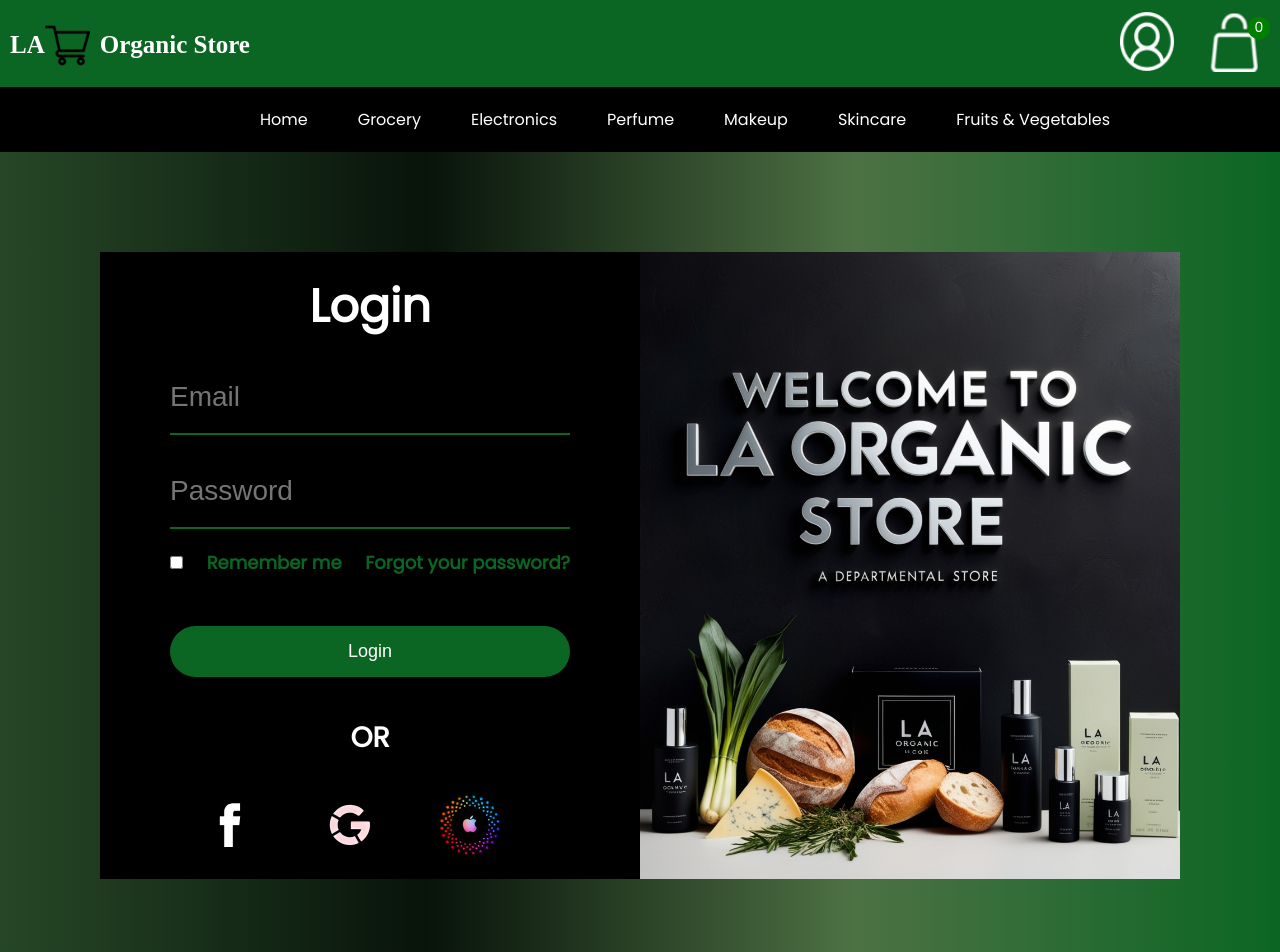
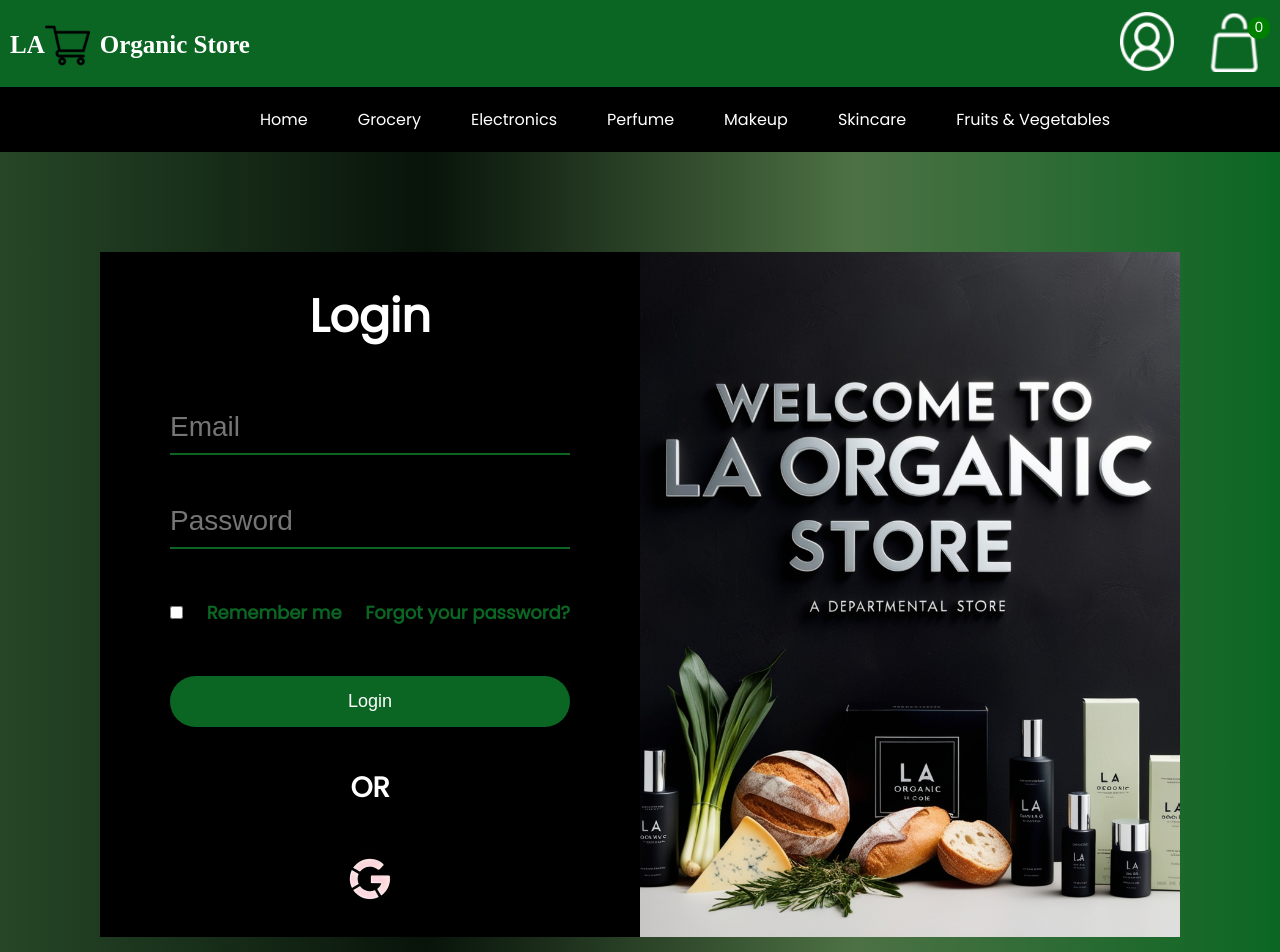
Before and after one commit to abdullahrabi/My-Final-Year-Project, a React (Create React App) app in the folder my-react-app/: page /login in a window 1280 px wide. Shown: the top 952 px of the page. Built offline with nearby package versions, Linux system fonts and the light colour scheme.

Commit message:
Remove login with Apple ID and Facebook

```diff
--- a/my-react-app/src/Pages/CSS/LoginSignup.css
+++ b/my-react-app/src/Pages/CSS/LoginSignup.css
@@ -5,7 +5,7 @@
     height: 100%;
     margin: 0;
     background: linear-gradient(to right, #264727,#08130a, #4d7144, rgb(11, 102, 35));
-    font-weight: 600;
+    font-weight: bold;
 
 
   }
@@ -31,8 +31,8 @@
   h1 {
     font-size: 46px;
     color: white;
-    margin: 20px;
-    gap: 200px;
+    margin: 30px;
+
 
   }
 
@@ -43,9 +43,10 @@
     border-bottom: 2px solid rgb(11, 102, 35);
     color: white;
     font-size: 28px;
-    padding: 20px 0;
+    padding: 10px 0;
     margin-bottom: 20px;
     width: 100%;
+   padding-top: 30px;
 
   }
 
@@ -62,19 +63,17 @@
     margin-bottom: 20px;
     color: rgb(11, 102, 35);
     font-size: 28px;
+    margin-top: 30px;
+
   }
 
   .loginsignup-remember label {
     font-size: 18px;
-
-
   }
-
   .loginsignup-remember a {
     font-size: 18px;
     color: rgb(11, 102, 35);
     text-decoration: none;
-    gap: 200px;
   }
 
   .loginsignup-remember a:hover {
@@ -125,12 +124,7 @@
     height: 100%;
     object-fit: cover;
   }
-  .social-login{
-    display: flex;
-    height: 100px;
-    width: 100px;
-    align-items: center;
-  }
+
   .social-login img{
     height: 100px;
     width: 100px;
--- a/my-react-app/src/Pages/LoginSignup.jsx
+++ b/my-react-app/src/Pages/LoginSignup.jsx
@@ -1,9 +1,7 @@
 import React from 'react';
 import './CSS/LoginSignup.css';
 import loginImage from '../Components/Assests/Login.jpg';
-import facebook from '../Components/Assests/facebook.png';
 import google from '../Components/Assests/google.jpg';
-import apple from '../Components/Assests/apple.png';
 const LoginSignup = () => {
   return (
     <div className="loginsignup-page">
@@ -23,9 +21,9 @@
           <button className="login-button">Login</button>
           <p className="loginsignup-or">OR</p>
           <span className="social-login">
-            <a href="#"> <img src={facebook} alt="" /><i className="fab fa-facebook"></i></a>
+
             <a href="#"><img src={google} /><i className="fab fa-google"></i></a>
-            <a href="#"><img src={apple} /><i className="fab fa-twitter"></i></a>
+
           </span>
         </span>
       </span>
```
